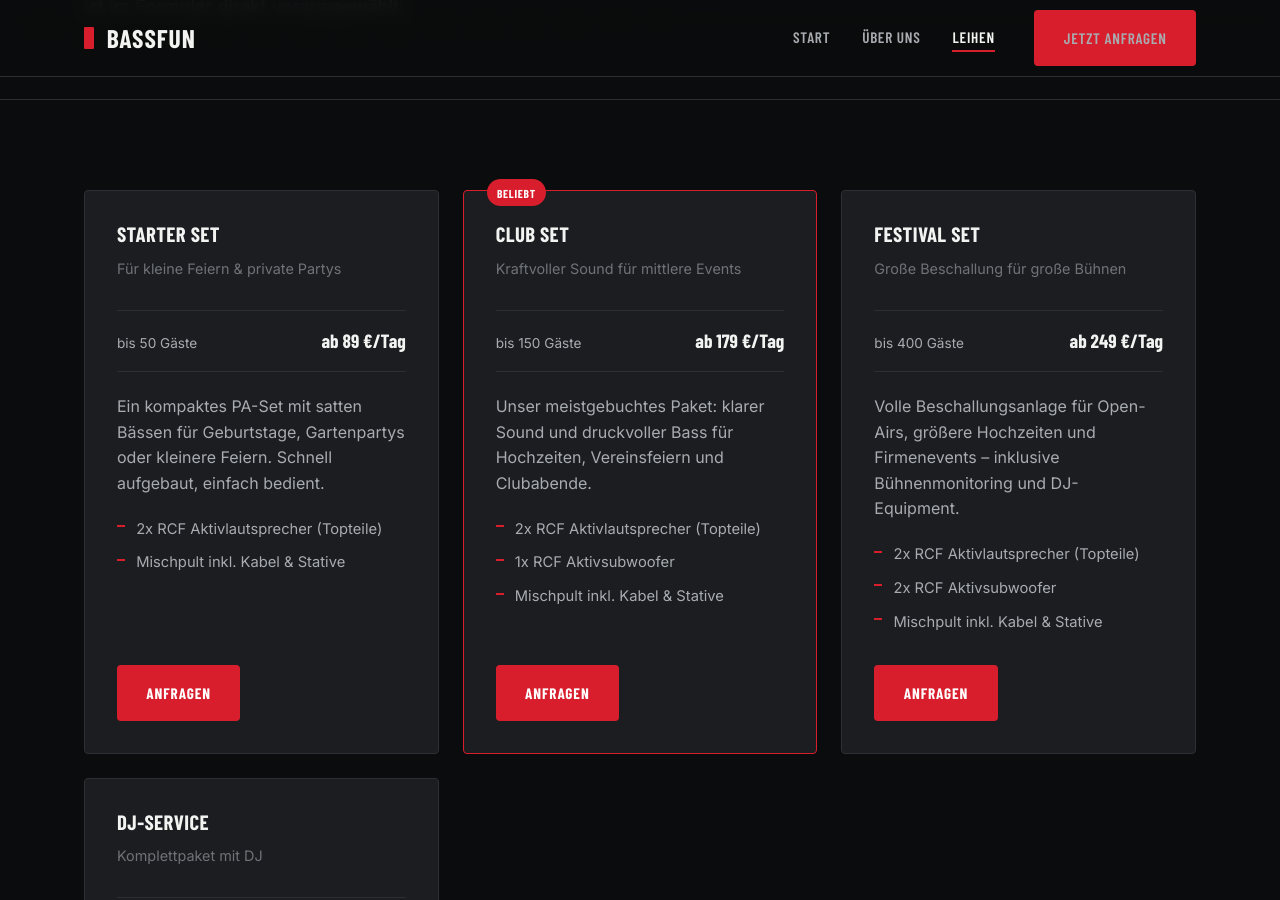
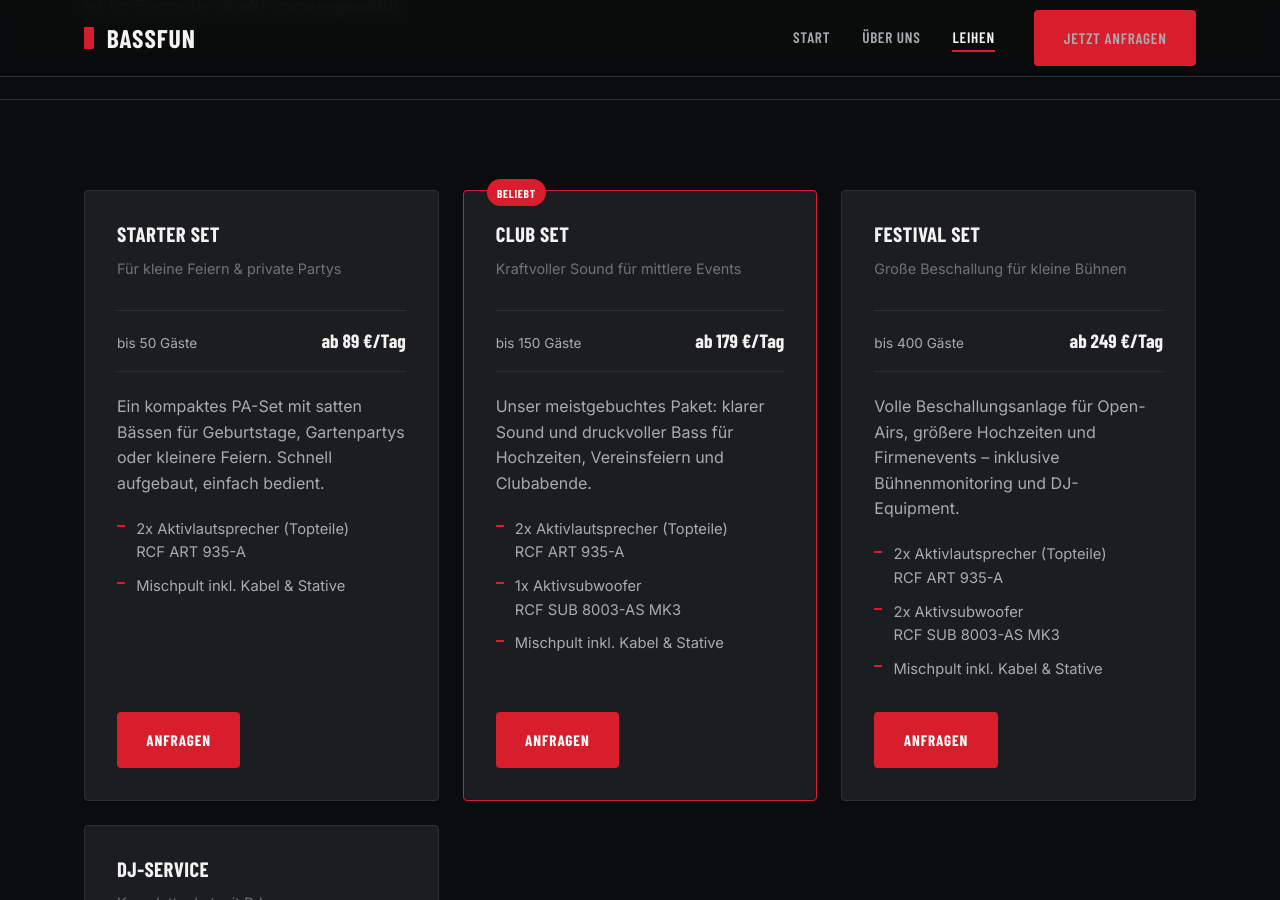
Before and after one commit to maximusvo/bassfun, a Jekyll site: the page built from leihen.markdown, in a window 1280 px wide and 900 px high, scrolled down 346 px. Built offline with Jekyll 4.4.1, drawn with Linux system fonts in a browser that asks for light colours.

Commit message:
changed offer details

```diff
--- a/_data/packages.yml
+++ b/_data/packages.yml
@@ -24,7 +24,7 @@
     Ein kompaktes PA-Set mit satten Bässen für Geburtstage, Gartenpartys
     oder kleinere Feiern. Schnell aufgebaut, einfach bedient.
   equipment:
-    - 2x RCF Aktivlautsprecher (Topteile)
+    - 2x Aktivlautsprecher (Topteile)<br>RCF ART 935-A
     - Mischpult inkl. Kabel & Stative
   highlight: false
 
@@ -38,23 +38,23 @@
     Unser meistgebuchtes Paket: klarer Sound und druckvoller Bass für
     Hochzeiten, Vereinsfeiern und Clubabende.
   equipment:
-    - 2x RCF Aktivlautsprecher (Topteile)
-    - 1x RCF Aktivsubwoofer
+    - 2x Aktivlautsprecher (Topteile)<br>RCF ART 935-A
+    - 1x Aktivsubwoofer<br>RCF SUB 8003-AS MK3
     - Mischpult inkl. Kabel & Stative
   highlight: true
 
 - id: festival
   name: "Festival Set"
-  tagline: "Große Beschallung für große Bühnen"
+  tagline: "Große Beschallung für kleine Bühnen"
   guests: "bis 400 Gäste"
   price: "ab 249 €/Tag"
-  price_from: 349
+  price_from: 249
   description: >
     Volle Beschallungsanlage für Open-Airs, größere Hochzeiten und
     Firmenevents – inklusive Bühnenmonitoring und DJ-Equipment.
   equipment:
-    - 2x RCF Aktivlautsprecher (Topteile)
-    - 2x RCF Aktivsubwoofer
+    - 2x Aktivlautsprecher (Topteile)<br>RCF ART 935-A
+    - 2x Aktivsubwoofer<br>RCF SUB 8003-AS MK3
     - Mischpult inkl. Kabel & Stative
   highlight: false
 
```
